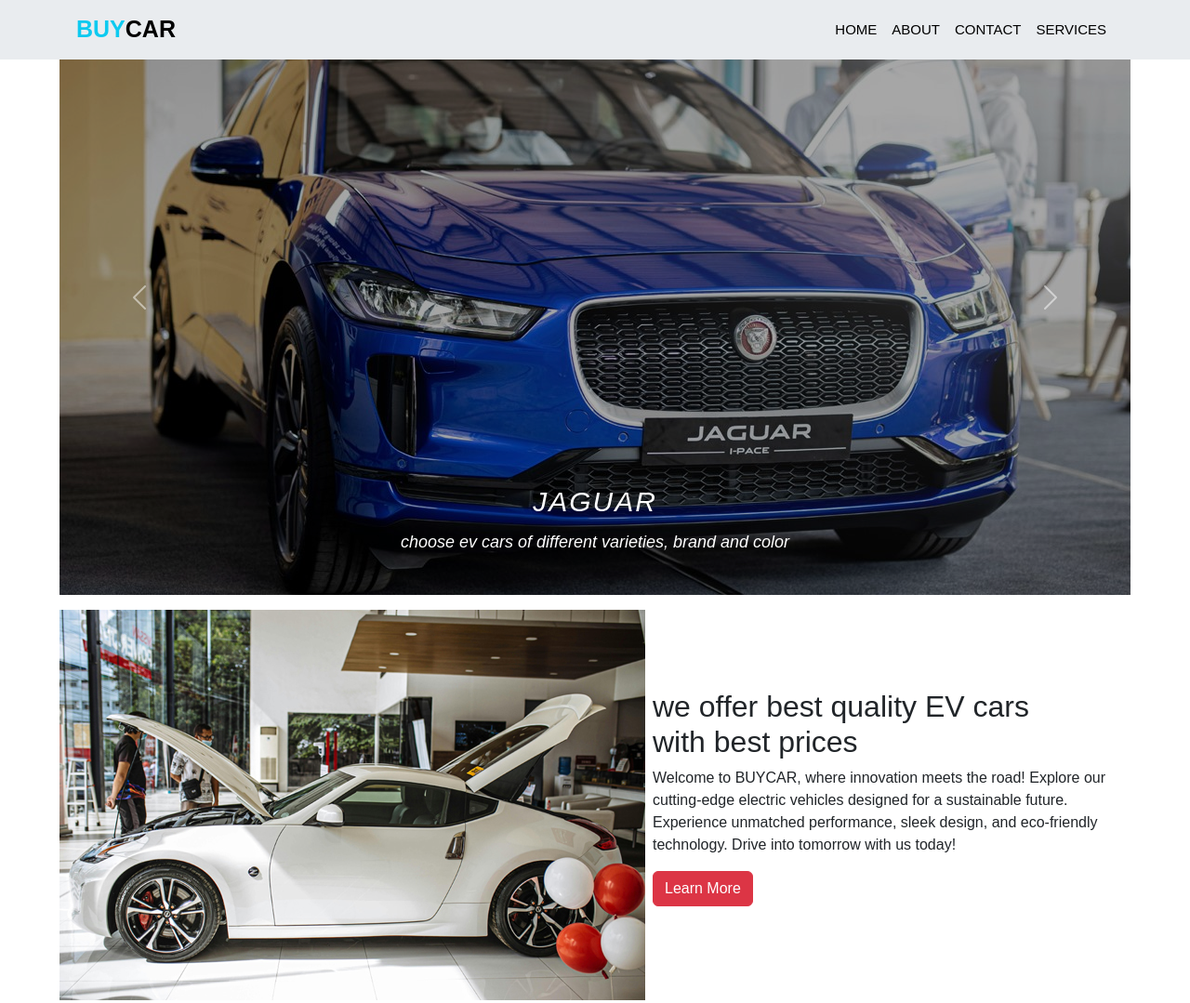
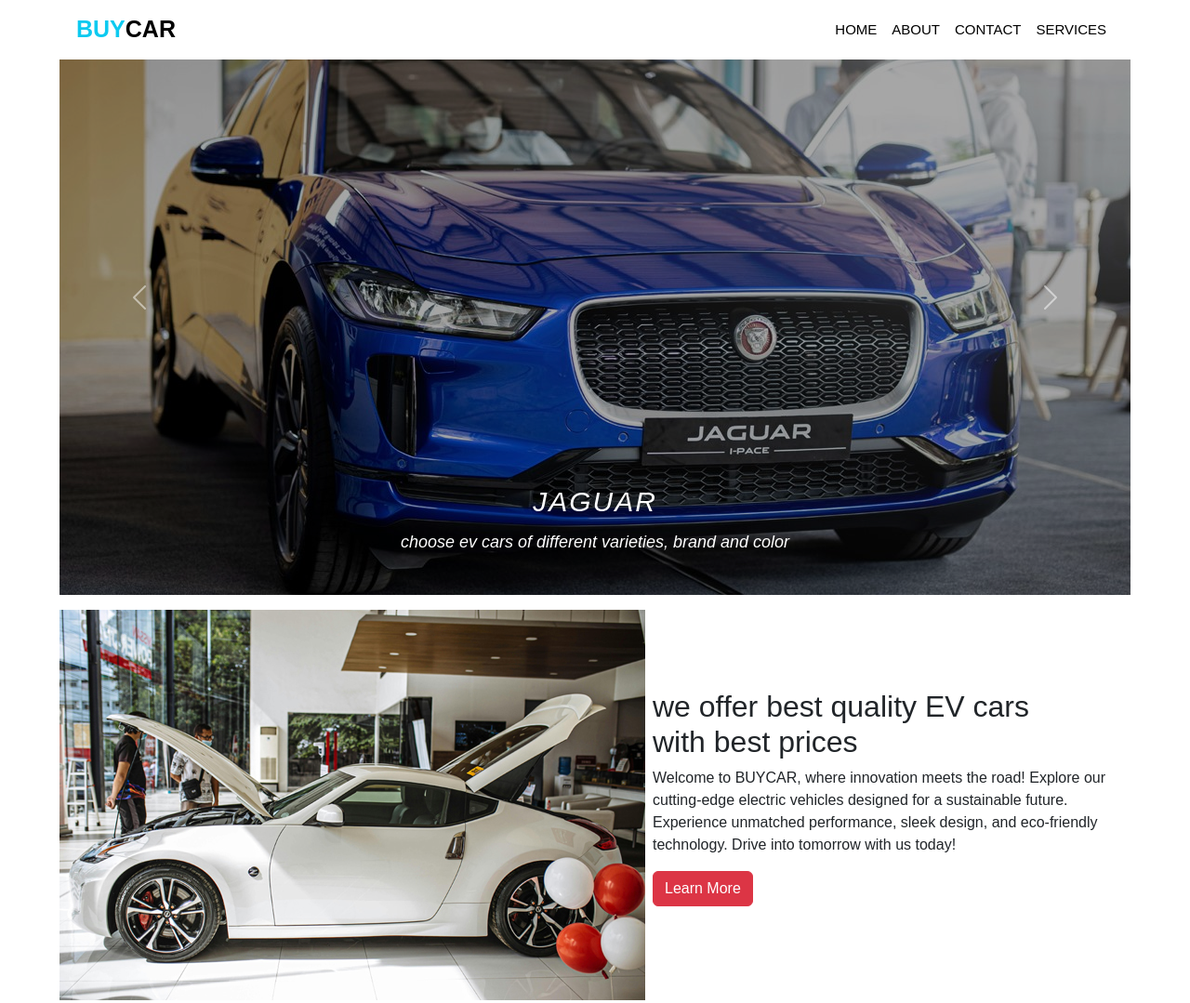
Before and after one commit to Manoj13579/car-showroom-landing-page, a plain HTML site: page index.html in a window 1280 px wide. Shown: the top 1079 px of the page at 93% size. Drawn offline with nearby package versions, Linux system fonts and the light colour scheme.

Commit message:
navbar background color changed

```diff
--- a/index.html
+++ b/index.html
@@ -15,7 +15,7 @@
 
                                <!-- navbar -->
 
-        <nav class="navbar navbar-expand-lg bg-body-secondary fixed-top">
+        <nav class="navbar navbar-expand-lg bg-white fixed-top">
         <div class="container">
           <a class="navbar-brand" href="#"><span class="text-info" >Buy</span>car</a>
           <button class="navbar-toggler" type="button" data-bs-toggle="collapse" data-bs-target="#navbarSupportedContent" aria-controls="navbarSupportedContent" aria-expanded="false" aria-label="Toggle navigation">
```
